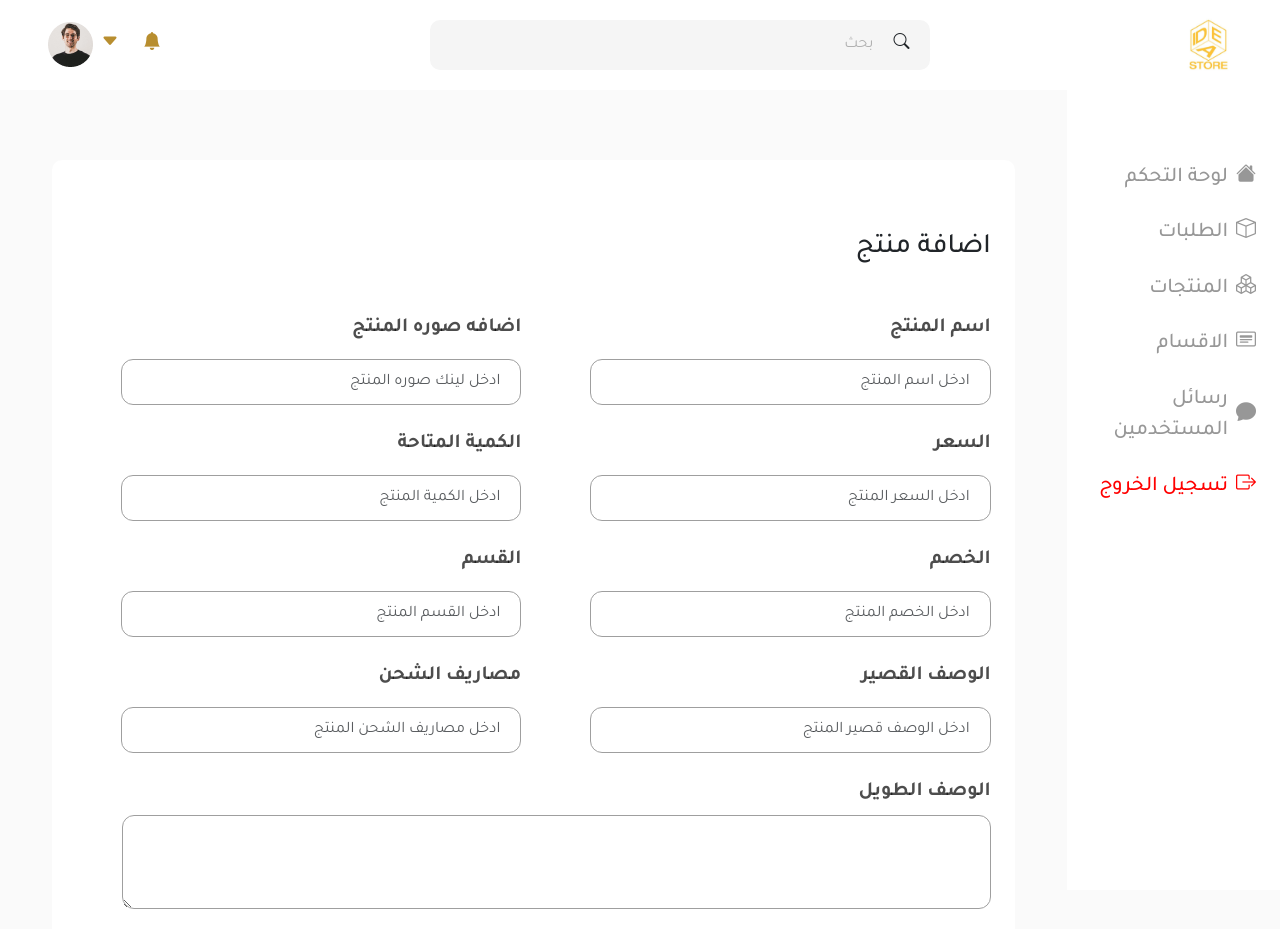
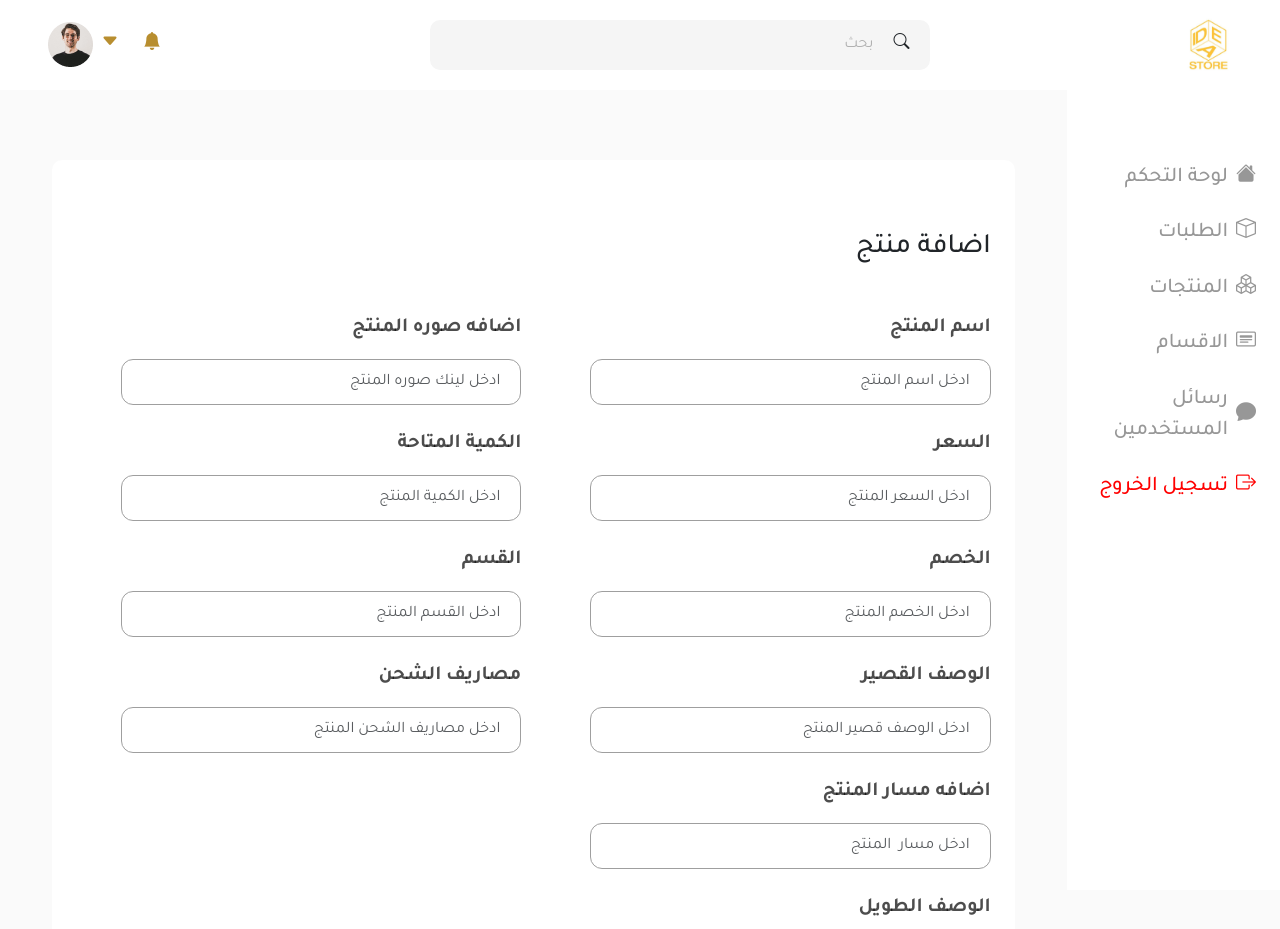
Before and after one commit to Mostafa7ahmed/DashboedE-commerce, an Angular app: page /dashbords/AddProduct in a window 1280 px wide. Shown: the top 929 px of the page. Built offline with nearby package versions, Linux system fonts and the light colour scheme; sample sign-in values are in the browser's storage.

Commit message:
add route Product

```diff
--- a/src/app/Components/ProdcutsAll/add-product/add-product.component.html
+++ b/src/app/Components/ProdcutsAll/add-product/add-product.component.html
@@ -85,6 +85,16 @@
                         </div>
                     </div>
 
+                    <div class="form-group col-md-6">
+                        <label for="RouteCategory">اضافه مسار المنتج</label>
+                        <input type="text" class="form-control mt-3 inputProduct" formControlName="RouteCategory" id="RouteCategory"
+                            placeholder="ادخل مسار  المنتج"
+                            [ngClass]="{'is-invalid': addProduct.get('RouteCategory')?.invalid && addProduct.get('RouteCategory')?.touched}">
+                        <div *ngIf="addProduct.get('RouteCategory')?.invalid && addProduct.get('RouteCategory')?.touched" class="invalid-feedback">
+                            عدد مسار مطلوب.
+                        </div>
+                    </div>
+
                     <div class="mb-3 col-md-12">
                         <label for="Title" class="form-label">الوصف الطويل</label>
                         <textarea class="form-control inputtitle" id="Title" formControlName="Title" rows="3"
--- a/src/app/Components/ProdcutsAll/add-product/add-product.component.ts
+++ b/src/app/Components/ProdcutsAll/add-product/add-product.component.ts
@@ -40,6 +40,8 @@ export class AddProductComponent {
     Title: new FormControl(null, [Validators.required]),
     depart: new FormControl(null, [Validators.required]),
     trans: new FormControl(null, [Validators.required]),
+    RouteCategory: new FormControl(null, [Validators.required]),
+
   });
 
   addProductSubmit(addProduct: FormGroup): void {
```
